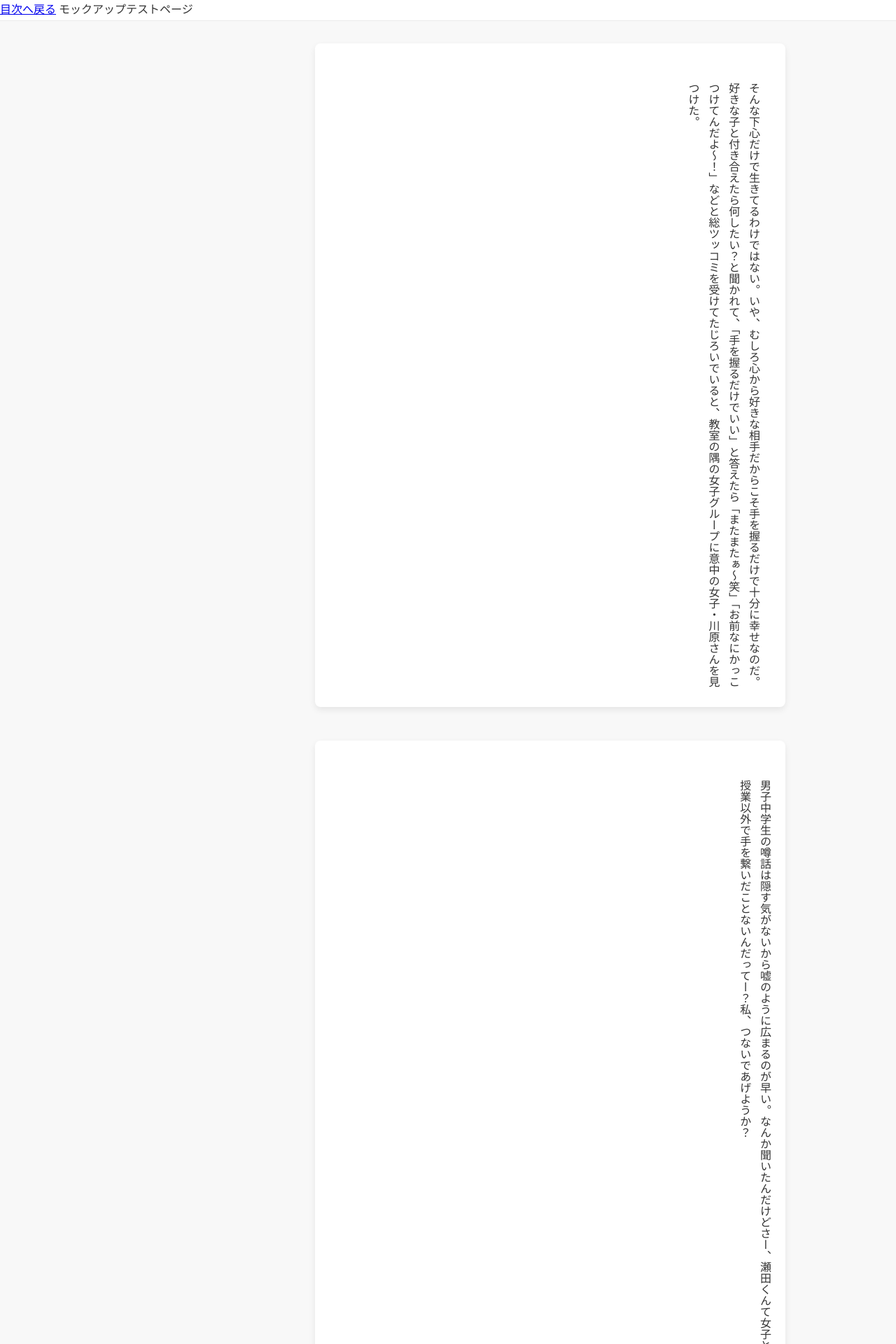
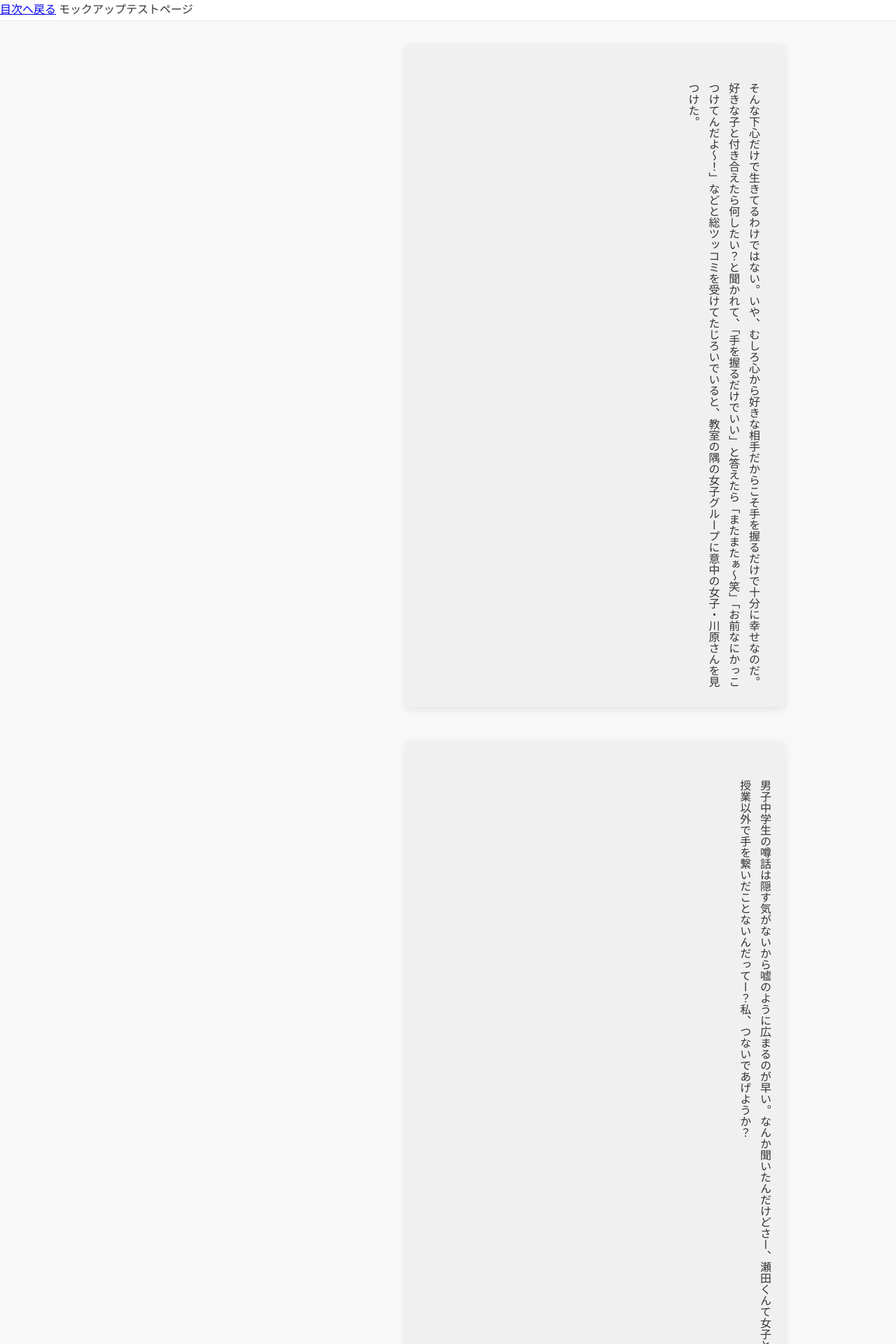
Before and after one commit to REMriaTV/HandtoHand, a Jekyll site: the page built from docs/manuscript/test-manuscript.md, in a window 1280 px wide. Shown: the top 1920 px of the page at 70% size. Built offline with Jekyll 4.4.1, drawn with Linux system fonts in a browser that asks for light colours.

Commit message:
Update story.css

```diff
--- a/docs/assets/css/story.css
+++ b/docs/assets/css/story.css
@@ -4,7 +4,7 @@
 :root {
     /* --- ② 色の提案（ライトテーマ） --- */
     --color-bg: #f8f8f8;          /* 背景色: 薄いオフホワイト */
-    --color-card-bg: #fff;        /* カードの背景色: 白 */
+    --color-card-bg: #f0f0f0;     /* ★修正: カードの背景色をグレーに変更 */
     --color-text: #333;           /* 本文色: 濃いグレー */
     --color-header-bg: #fff;      /* ヘッダー背景 */
     --color-shadow: rgba(0, 0, 0, 0.08); /* 影の色 */
@@ -14,8 +14,8 @@
     --card-vertical-padding: 1.5rem; /* カードの上下の余白 */
     --card-horizontal-padding: 1rem; /* カードの左右の余白 */
 
-    /* ★修正: 読み物エリアの全体幅を制御する変数に変更 */
-    --reading-area-width-pc: 50vw; /* PCでの読み物エリアの幅 */
+    /* ★修正: PCでの読み物エリアの幅を試験的に40vwに変更 (高さの調整) */
+    --reading-area-width-pc: 40vw;
 
     --page-max-width: 900px;
 }
@@ -24,7 +24,7 @@
 @media (prefers-color-scheme: dark) {
     :root {
         --color-bg: #0d0d0c;        /* 背景色: 墨黒 */
-        --color-card-bg: #1c1c1a;   /* カードの背景色: 濃いグレー */
+        --color-card-bg: #1c1c1a;   /* ★修正: カードの背景色を濃いグレーに変更 */
         --color-text: #f0f0f0;      /* 本文色: 白 */
         --color-header-bg: #1c1c1a;
         --color-shadow: rgba(255, 255, 255, 0.05);
@@ -32,10 +32,9 @@
 }
 
 /* =========================================
-   基本リセット
+   基本リセット (変更なし)
    ========================================= */
 html, body {
-    /* --- ③ 横スクロールの固定（最優先） --- */
     overflow-x: hidden;
 }
 
@@ -50,7 +49,7 @@ body {
 }
 
 /* =========================================
-   ヘッダー（ナビゲーション）
+   ヘッダー（ナビゲーション）(変更なし)
    ========================================= */
 .story-header {
     background: var(--color-header-bg);
@@ -91,7 +90,7 @@ body {
     box-shadow: 0 4px 10px var(--color-shadow);
     border-radius: 8px;
 
-    /* ★修正: 親要素 (story-content-flow) の幅に収まるようにする */
+    /* 親要素 (story-content-flow) の幅に収まるようにする */
     width: 100%;
 }
 
@@ -100,23 +99,18 @@ body {
     text-orientation: upright;
 
     height: auto;
+    width: auto; /* 幅を削除 */
 
-    /* ★★★ 根本修正: ④はみ出しの問題を解決するため、width を削除 ★★★ */
-    /* width: var(--reading-column-width); を削除 */
-    width: auto;
+    margin: 0;
+    margin-inline-start: 2em;
+    margin-block-start: 1em;
 
-    /* ★★★ 根本修正: ⑤ 行間が長すぎる問題を解決 ★★★ */
-    margin: 0; /* デフォルトマージンのリセット */
-
-    /* 縦書きの列（段落）の間隔を制御 */
-    margin-inline-start: 2em; /* 1.5em から 2em に調整 */
-    margin-block-start: 1em; /* 1字下げ */
-
-    /* ★修正: 行の間の縦のスペースを詰める */
     line-height: 1.8;
 
-    /* ★追加: テキストがカード内で確実に折り返すようにする */
+    /* ★★★ 最終修正：長文はみ出し解消のための決定打 ★★★ */
+    /* 縦書きの列がカード内で自動で折り返して、横に流れないようにします。 */
     white-space: normal;
+    text-wrap: wrap;
 }
 
 /* pタグが連続する場合の最初の字下げを解除 */
```
